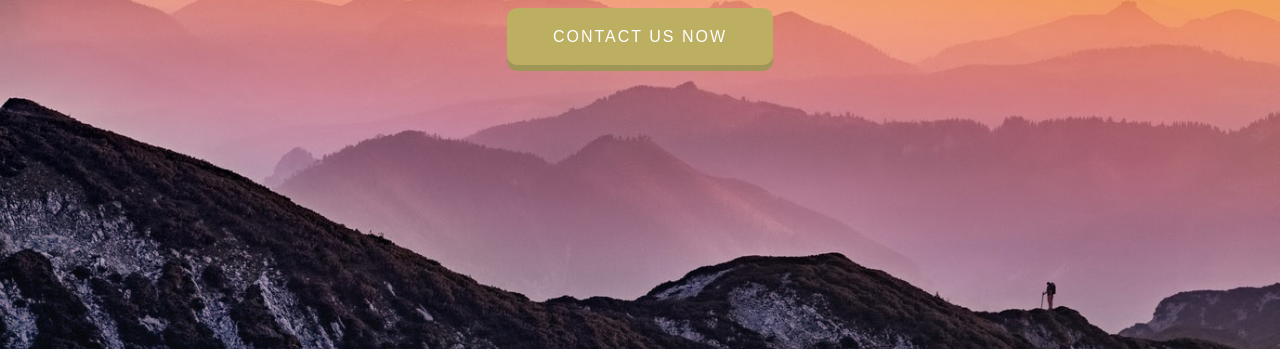
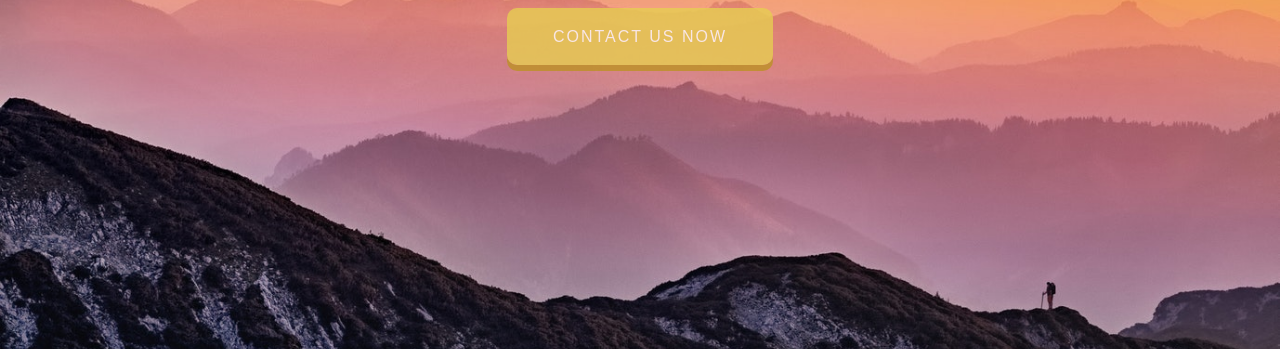
Before and after one commit to MattPerreault/MountainTravel, a plain HTML site: page index.html in a window 1280 px wide. Shown: the part 451-800 px from the top of the page. Drawn offline with nearby package versions, Linux system fonts and the light colour scheme.

Commit message:
fixed button.

```diff
--- a/assets/css/styles.css
+++ b/assets/css/styles.css
@@ -31,19 +31,19 @@ a.btn {
     cursor: pointer;
     /* display: block; */
     position: relative;
-    background-color: #bcaf62;
+    background-color: #E7CD52;
     color: white;
     text-transform: uppercase;
     letter-spacing: 2px;
     padding: 25px 80px;
     margin: 0 auto;
     border-radius: 10px;
-    box-shadow: 0 6px #a09658;
-	opacity: 1;
+    box-shadow: 0 6px #bc9125;
+	opacity: .8;
 }
 
 a.btn:hover {
-    box-shadow: 0 4px #a09658;
+    box-shadow: 0 4px #bc9125;
     top: 2px;
 }
 
```
